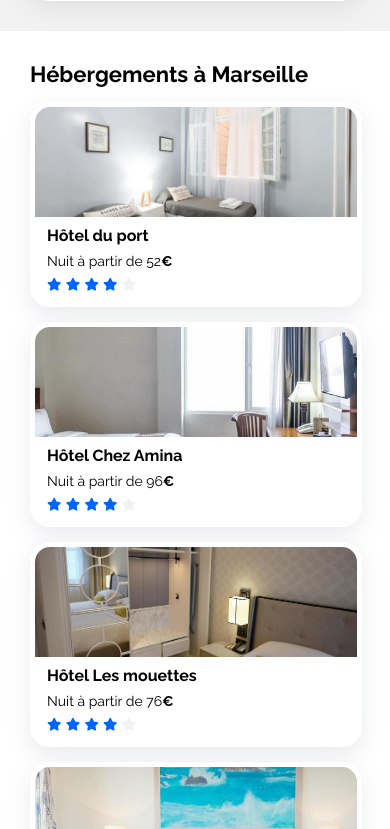
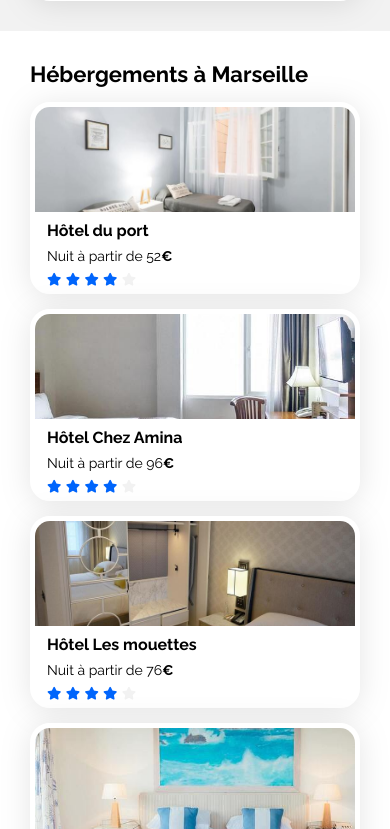
Before and after one commit to HFDC-Dev/projet2-booki, a plain HTML site: page index.html in a window 390 px wide. Shown: the part 1171-2000 px from the top of the page. Drawn offline with Linux system fonts and the light colour scheme.

Commit message:
Modification du code html et css de 'Hebergements'

```diff
--- a/css/style.css
+++ b/css/style.css
@@ -314,58 +314,61 @@ a {
     width: 65%;
 }
 
+.hebergements-card {
+    width: 100%;
+    display: flex;
+    justify-content: space-between;
+    flex-wrap: wrap;
+    margin-top: 30px;
+    row-gap: 35px;
+}
+
+.hebergements-card a {
+    width: 31%;
+    height: auto;
+}
+
 .cards {
-    width: 100%;
-    height: 180px;
     border: 5px solid white;
     border-radius: 20px;
     background-color: #ffffff;
-    padding: 0px 0px 15px 0px;
-    box-shadow: rgba(149, 157, 165, 0.2) 0px 8px 24px;
+    filter: drop-shadow(0px 3px 15px rgba(0, 0, 0, 0.1));
 }
 
-.hebergements-card {
-    margin-top: 30px;
-    display: flex;
-    flex-wrap: wrap;
-    gap: 40px;
+.cards img {
+    width: 100%;
+    height: 105px;
+    object-fit: cover;
+    border-radius: 15px 15px 0px 0px;
 }
 
-.hebergements-card img {
-    width: 100%;
-    min-width: 230px;
-    height: 110px;
-    border-radius: 15px 15px 0px 0px;
-    object-fit: cover;
-}
-
-.hebergements-card .card-content {
+.cards .card-content {
     padding-left: 12px;
     display: flex;
     flex-direction: column;
     justify-content: space-between;
-    box-sizing: border-box;
 }
 
-.hebergements-card .card-title {
+.cards .card-title {
     margin-top: 5px;
 }
 
 
-.hebergements-card .card-subtitle {
+.cards .card-subtitle {
     font-size: 14px;
     font-weight: 400;
     margin-top: 8px;
 }
 
-.hebergements-card .card-rating {
+.cards .card-rating {
     font-size: 17px;
     margin-top: 5px;
 }
 
 .hebergements .section-title2 {
-    margin-top: 35px;
+    margin-top: 30px;
 }
+
 
 
 /****** Populaires ***********/
@@ -556,9 +559,23 @@ a {
         flex-direction: column;
     }
 
+    /****** Hebergements ******/
+
     .hebergements {
         width: 100%;
     }
+
+    .hebergements-card {
+        display: flex;
+        row-gap: 35px;
+    }
+
+    .hebergements-card a {
+        width: 31%;
+        height: auto;
+    }
+
+    /****** Populaires *****/
 
     .populaires {
         width: 100%;
@@ -668,6 +685,7 @@ a {
     }
 
     .navbar ul li {
+        width: 50%;
         margin: 0;
         flex-grow: 1; /* Permet à chaque li de prendre toute la largeur disponible */
     }
@@ -797,7 +815,7 @@ a {
     }
 
     .hebergements {
-        width: 98%;
+        width: 100%;
     }
 
     .hebergements-card {
```
Also changed, not shown: index.html (+2 -0 lines).
